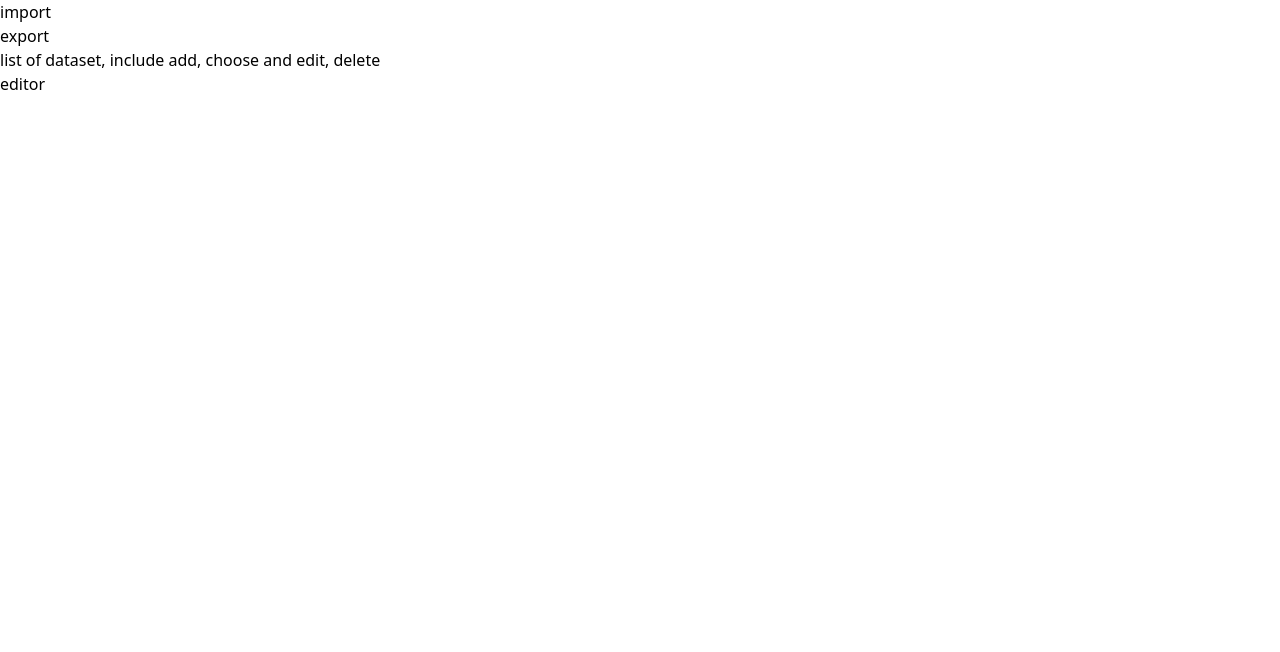
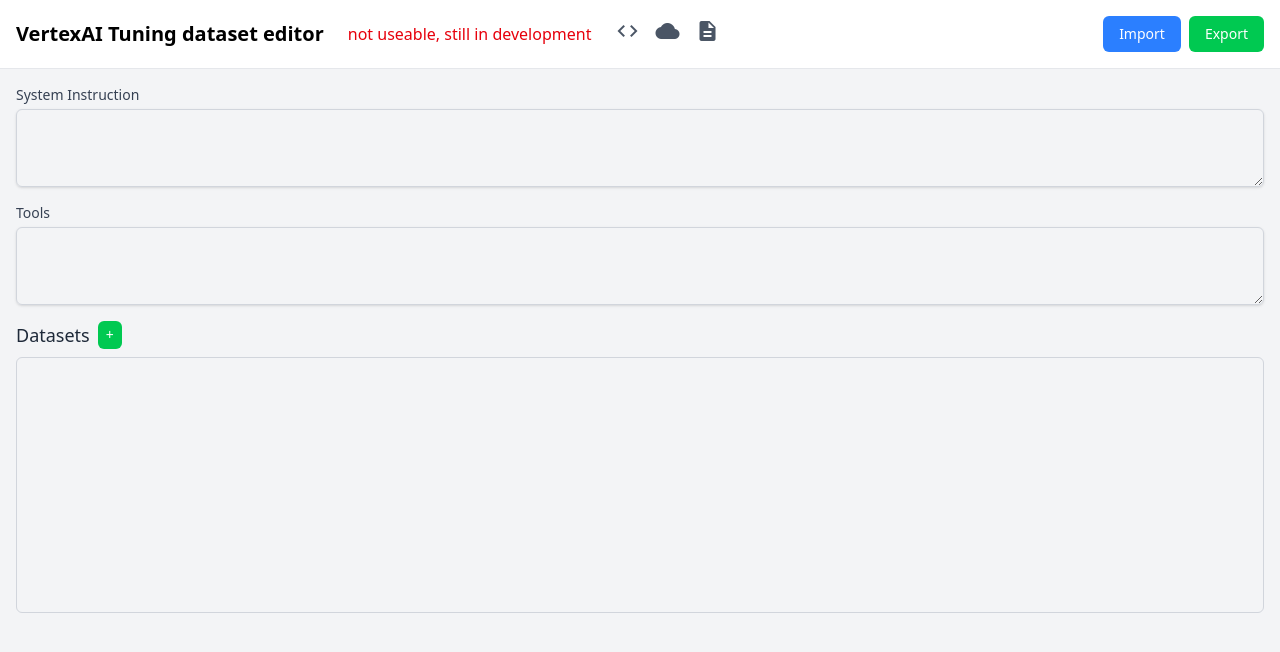
Before and after one commit to luyiourwong/VertexTuningGenerator, a Vue app: page / in a window 1280 px wide. Shown: the top 652 px of the page. Built offline with nearby package versions, Linux system fonts and the light colour scheme.

Commit message:
create a web framework with no function

```diff
--- a/App.vue
+++ /dev/null
@@ -1,79 +0,0 @@
-<template>
-  <div id="app" class="flex flex-col h-screen bg-gray-100">
-    <!-- Top Banner -->
-    <header class="flex items-center justify-between p-4 bg-white border-b border-gray-200">
-      <h1 class="text-xl font-bold">Dataset Editor</h1>
-      <div class="flex space-x-2">
-        <button class="px-4 py-2 text-sm font-medium text-white bg-blue-500 rounded-md hover:bg-blue-600">
-          匯入
-        </button>
-        <button class="px-4 py-2 text-sm font-medium text-white bg-green-500 rounded-md hover:bg-green-600">
-          匯出
-        </button>
-      </div>
-    </header>
-
-    <!-- Main Content -->
-    <main class="flex-grow p-4 overflow-auto">
-      <!-- System Instruction -->
-      <div class="mb-4">
-        <label for="system-instruction" class="block text-sm font-medium text-gray-700">System Instruction</label>
-        <textarea id="system-instruction" rows="3" class="block w-full p-2 mt-1 border border-gray-300 rounded-md shadow-sm focus:ring-indigo-500 focus:border-indigo-500 sm:text-sm"></textarea>
-      </div>
-
-      <!-- Tools -->
-      <div class="mb-4">
-        <label for="tools" class="block text-sm font-medium text-gray-700">Tools</label>
-        <textarea id="tools" rows="3" class="block w-full p-2 mt-1 border border-gray-300 rounded-md shadow-sm focus:ring-indigo-500 focus:border-indigo-500 sm:text-sm"></textarea>
-      </div>
-
-      <!-- Dataset List -->
-      <div class="flex-grow mt-4">
-        <h2 class="text-lg font-medium text-gray-800">Datasets</h2>
-        <div class="h-64 mt-2 overflow-y-auto border border-gray-300 rounded-md">
-          <ul>
-            <li v-for="dataset in datasets" :key="dataset.id"
-                class="flex items-center justify-between p-2 border-b border-gray-200 cursor-pointer hover:bg-gray-50"
-                @click="selectedDataset = dataset">
-              <span class="flex-grow w-0 truncate">{{ dataset.contents[0].part }}</span>
-              <div class="flex pl-2 space-x-2">
-                <button class="px-3 py-1 text-xs font-medium text-white bg-blue-500 rounded-md hover:bg-blue-600">複製</button>
-                <button class="px-3 py-1 text-xs font-medium text-white bg-red-500 rounded-md hover:bg-red-600">刪除</button>
-              </div>
-            </li>
-          </ul>
-        </div>
-      </div>
-
-      <!-- Dataset.contents Editor -->
-      <div class="mt-4" v-if="selectedDataset">
-        <label for="dataset-contents" class="block text-sm font-medium text-gray-700">Dataset.contents</label>
-        <textarea id="dataset-contents" rows="10"
-                  class="block w-full p-2 mt-1 border border-gray-300 rounded-md shadow-sm focus:ring-indigo-500 focus:border-indigo-500 sm:text-sm"
-                  :value="JSON.stringify(selectedDataset.contents, null, 2)"></textarea>
-      </div>
-    </main>
-  </div>
-</template>
-
-<script>
-export default {
-  name: 'App',
-  data() {
-    return {
-      datasets: [
-        { id: 1, contents: [{ part: 'This is the first part of the first dataset.' }] },
-        { id: 2, contents: [{ part: 'This is the first part of the second dataset.' }] },
-        { id: 3, contents: [{ part: 'This is the first part of the third dataset.' }] },
-        { id: 4, contents: [{ part: 'This is the first part of the fourth dataset.' }] },
-        { id: 5, contents: [{ part: 'This is the first part of the fifth dataset.' }] },
-      ],
-      selectedDataset: null,
-    };
-  },
-};
-</script>
-
-<style>
-/* You can add global styles here if needed */
-</style>
--- a/src/App.vue
+++ b/src/App.vue
@@ -1,19 +1,82 @@
 <script setup lang="ts">
-console.log('hello')
+import {Dataset} from "@/types/dataset";
+import {ref} from "vue";
+import SystemInstructionEditor from "@/components/SystemInstructionEditor.vue";
+import ToolEditor from "@/components/ToolEditor.vue";
+import DatasetList from "@/components/DatasetList.vue";
+import DatasetEditor from "@/components/DatasetEditor.vue";
+import type {Content, Tool} from "@google/genai";
+
+const systemInstruction = ref<Content | null>(null);
+const tools = ref<Tool[]>([]);
+const datasets = ref<Dataset[]>([]);
+const selectedDataset = ref<Dataset | null>(null);
+
+const switchDataset = (dataset: Dataset) => {
+  selectedDataset.value = dataset;
+}
 </script>
 
 <template>
-  <div>
-    <div>import</div>
-    <div>export</div>
-  </div>
-  <div>
-    <div>list of dataset, include add, choose and edit, delete</div>
-  </div>
-  <div>
-    editor
+  <div id="app" class="flex flex-col h-screen bg-gray-100">
+    <!-- Top Banner -->
+    <header class="flex items-center justify-between p-4 bg-white border-b border-gray-200">
+      <div class="flex items-center gap-6">
+        <h1 class="text-xl font-bold">VertexAI Tuning dataset editor</h1>
+        <h2 class="text-red-600"> not useable, still in development </h2>
+        <div class="flex items-center gap-4">
+          <a href="https://github.com/luyiourwong/VertexTuningGenerator/"
+             target="_blank"
+             rel="noopener noreferrer"
+             class="text-gray-600 hover:text-gray-900">
+            <span class="material-icons text-2xl">code</span>
+          </a>
+          <a href="https://console.cloud.google.com/vertex-ai/studio/tuning"
+             target="_blank"
+             rel="noopener noreferrer"
+             class="text-gray-600 hover:text-gray-900">
+            <span class="material-icons text-2xl">cloud</span>
+          </a>
+          <a href="https://cloud.google.com/vertex-ai/generative-ai/docs/models/tune-models"
+             target="_blank"
+             rel="noopener noreferrer"
+             class="text-gray-600 hover:text-gray-900">
+            <span class="material-icons text-2xl">description</span>
+          </a>
+        </div>
+      </div>
+      <div class="flex space-x-2">
+        <button class="px-4 py-2 text-sm font-medium text-white bg-blue-500 rounded-md hover:bg-blue-600">
+          Import
+        </button>
+        <button class="px-4 py-2 text-sm font-medium text-white bg-green-500 rounded-md hover:bg-green-600">
+          Export
+        </button>
+      </div>
+    </header>
+
+    <!-- Main Content -->
+    <main class="flex-grow p-4 overflow-auto">
+      <!-- System Instruction -->
+      <SystemInstructionEditor
+          v-model="systemInstruction"
+      />
+
+      <!-- Tools -->
+      <ToolEditor
+          v-model="tools"
+      />
+
+      <!-- Dataset List -->
+      <DatasetList
+          v-model="datasets"
+          @update="switchDataset"
+      />
+
+      <!-- Dataset.contents Editor -->
+      <DatasetEditor
+          v-model="selectedDataset"
+      />
+    </main>
   </div>
 </template>
-
-<style scoped>
-</style>
--- /dev/null
+++ b/src/components/DatasetEditor.vue
@@ -0,0 +1,23 @@
+<script setup lang="ts">
+import {ModelRef} from "vue";
+import {Dataset} from "@/types/dataset";
+
+const selectedDataset: ModelRef<Dataset | undefined> = defineModel<Dataset>();
+</script>
+
+<template>
+  <div class="mt-4" v-if="selectedDataset">
+    <label
+        for="dataset-contents"
+        class="block text-sm font-medium text-gray-700"
+    >
+      Dataset.contents
+    </label>
+    <textarea
+        id="dataset-contents"
+        rows="10"
+        class="block w-full p-2 mt-1 border border-gray-300 rounded-md shadow-sm focus:ring-indigo-500 focus:border-indigo-500 sm:text-sm"
+        :value="JSON.stringify(selectedDataset.contents, null, 2)"
+    />
+  </div>
+</template>
--- /dev/null
+++ b/src/components/DatasetList.vue
@@ -0,0 +1,66 @@
+<script setup lang="ts">
+import {ModelRef} from "vue";
+import {Dataset} from "@/types/dataset";
+
+const datasets: ModelRef<Dataset[] | undefined> = defineModel<Dataset[]>();
+
+const emit = defineEmits<{
+  update: [value: Dataset]
+}>();
+
+function createNewDataset() {
+  const newDataset: Dataset = {
+    id: crypto.randomUUID(),
+    contents: [{
+      parts: [
+        {
+          text: "new dataset",
+        }
+      ]
+    }]
+  };
+
+  if (datasets.value) {
+    datasets.value.push(newDataset);
+  } else {
+    datasets.value = [newDataset];
+  }
+  emit('update', newDataset);
+}
+
+function calculatePreview(dataset: Dataset): string {
+  if (!dataset.contents?.[0]?.parts?.[0]?.text) {
+    return 'empty dataset';
+  }
+  return dataset.contents[0].parts[0].text;
+}
+</script>
+
+<template>
+  <div class="flex-grow mt-4">
+    <div class="flex items-center gap-2">
+      <h2 class="text-lg font-medium text-gray-800">Datasets</h2>
+      <button
+          @click="createNewDataset"
+          class="px-2 py-1 text-sm font-medium text-white bg-green-500 rounded-md hover:bg-green-600"
+      >
+        +
+      </button>
+    </div>
+    <div class="h-64 mt-2 overflow-y-auto border border-gray-300 rounded-md">
+      <ul>
+        <li
+            v-for="dataset in datasets" :key="dataset.id"
+            class="flex items-center justify-between p-2 border-b border-gray-200 cursor-pointer hover:bg-gray-50"
+            @click="$emit('update', dataset)"
+        >
+          <div class="flex pl-2 space-x-2">
+            <button class="px-3 py-1 text-xs font-medium text-white bg-blue-500 rounded-md hover:bg-blue-600">copy</button>
+            <button class="px-3 py-1 text-xs font-medium text-white bg-red-500 rounded-md hover:bg-red-600">delete</button>
+          </div>
+          <span class="flex-grow w-0 truncate ml-4">{{ calculatePreview(dataset) }}</span>
+        </li>
+      </ul>
+    </div>
+  </div>
+</template>
--- /dev/null
+++ b/src/components/SystemInstructionEditor.vue
@@ -0,0 +1,22 @@
+<script setup lang="ts">
+import {ModelRef} from "vue";
+import type {Content} from "@google/genai";
+
+const systemInstruction: ModelRef<Content | undefined> = defineModel<Content>();
+</script>
+
+<template>
+  <div class="mb-4">
+    <label
+        for="system-instruction"
+        class="block text-sm font-medium text-gray-700"
+    >
+      System Instruction
+    </label>
+    <textarea
+        id="system-instruction"
+        rows="3"
+        class="block w-full p-2 mt-1 border border-gray-300 rounded-md shadow-sm focus:ring-indigo-500 focus:border-indigo-500 sm:text-sm"
+    />
+  </div>
+</template>
--- /dev/null
+++ b/src/components/ToolEditor.vue
@@ -0,0 +1,22 @@
+<script setup lang="ts">
+import {ModelRef} from "vue";
+import type {Tool} from "@google/genai";
+
+const tools: ModelRef<Tool[] | undefined> = defineModel<Tool[]>();
+</script>
+
+<template>
+  <div class="mb-4">
+    <label
+        for="tools"
+        class="block text-sm font-medium text-gray-700"
+    >
+      Tools
+    </label>
+    <textarea
+        id="tools"
+        rows="3"
+        class="block w-full p-2 mt-1 border border-gray-300 rounded-md shadow-sm focus:ring-indigo-500 focus:border-indigo-500 sm:text-sm"
+    />
+  </div>
+</template>
```
Also changed, not shown: src/types/dataset.d.ts (+7 -2 lines).
